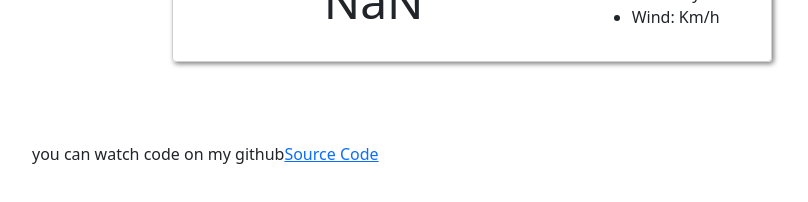
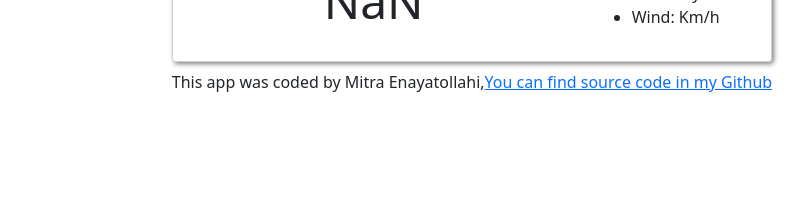
Before and after one commit to Mitra-rk/week_ch_4, a React (Create React App) app: page / in a window 1280 px wide. Shown: the part 290-492 px from the top of the page, without its empty margins (168-976 px from the left). Built offline with nearby package versions, Linux system fonts and the light colour scheme.

Commit message:
css improved

```diff
--- a/src/App.css
+++ b/src/App.css
@@ -22,11 +22,12 @@
 }
 
 .App .dev {
-  margin: 0 200px;
+ display: flex;
+ justify-content:center;
 }
 .Unit {
   margin-left: 15px;
-  ;
+
 }
 .Unit .Units {
   display: inline;
--- a/src/App.js
+++ b/src/App.js
@@ -67,7 +67,7 @@ export default function App() {
   return (
     <div className="App">
       <div className="wrapper">
-        <div className="Container">
+        <div className="Container mb-2">
           <div className="SearchEngine p-3">
             <form onSubmit={handleSubmit}>
               <div className="row">
@@ -99,8 +99,10 @@ export default function App() {
           </div>
         </div>
         <div className="dev">
-          <span>you can watch code on my github</span>
-          <a href="https://github.com/Mitra-rk/week_ch_4">Source Code</a>
+          <span>This app was coded by Mitra Enayatollahi, </span>
+          <a href="https://github.com/Mitra-rk/week_ch_4">
+            You can find source code in my Github
+          </a>
         </div>
       </div>
     </div>
```
